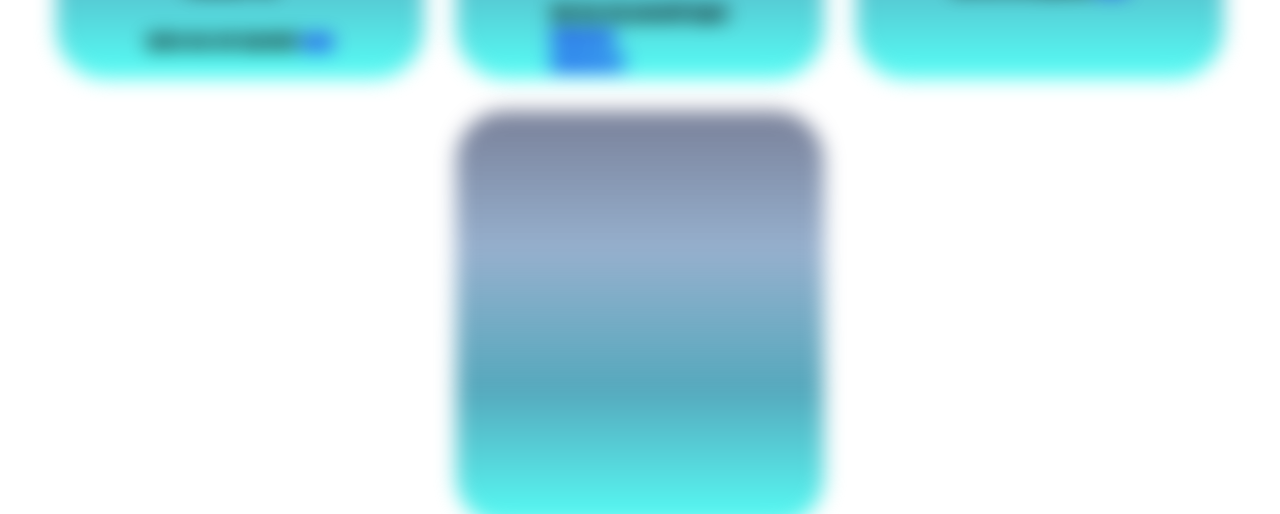
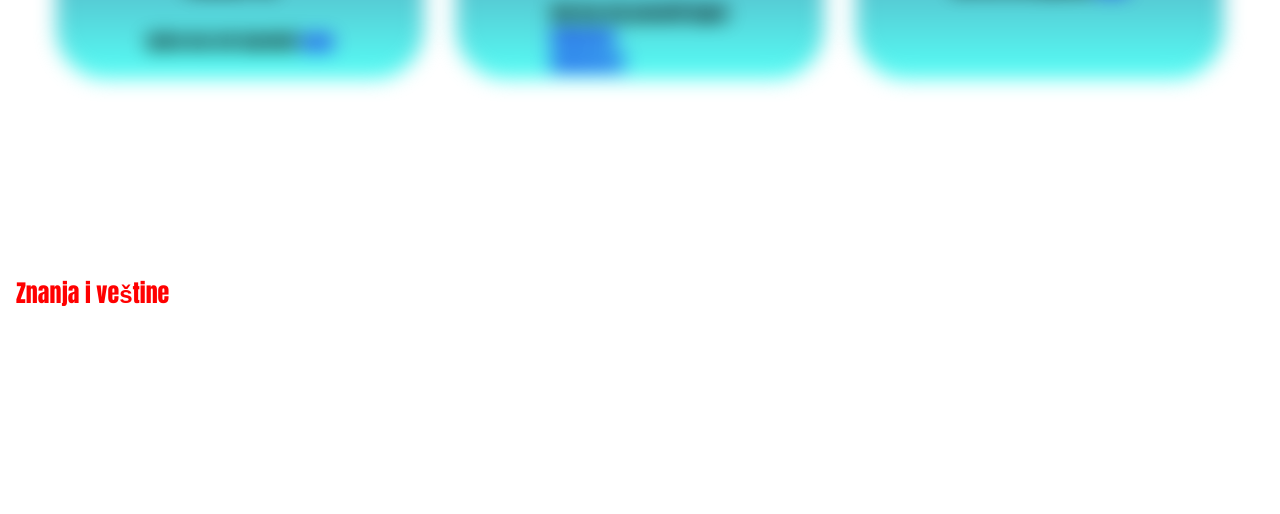
Before and after one commit to stankoris/stankorisimic, a plain HTML site: page index.html in a window 1280 px wide. Shown: the part 3326-3840 px from the top of the page. Drawn offline with Linux system fonts and the light colour scheme.

Commit message:
zakomentarisan jedan

```diff
--- a/index.html
+++ b/index.html
@@ -168,9 +168,9 @@
                     <p class="projectsLowerText">Kod možete pogledati <a target="_blank" href="https://github.com/stankoris/MedicalAssistant">ovde</a></p>
                 </div>
 
-                <div class="projects laundryRoom">
+                <!-- <div class="projects laundryRoom">
 
-                </div>
+                </div>  -->
             </div>
         </section>
 
```
